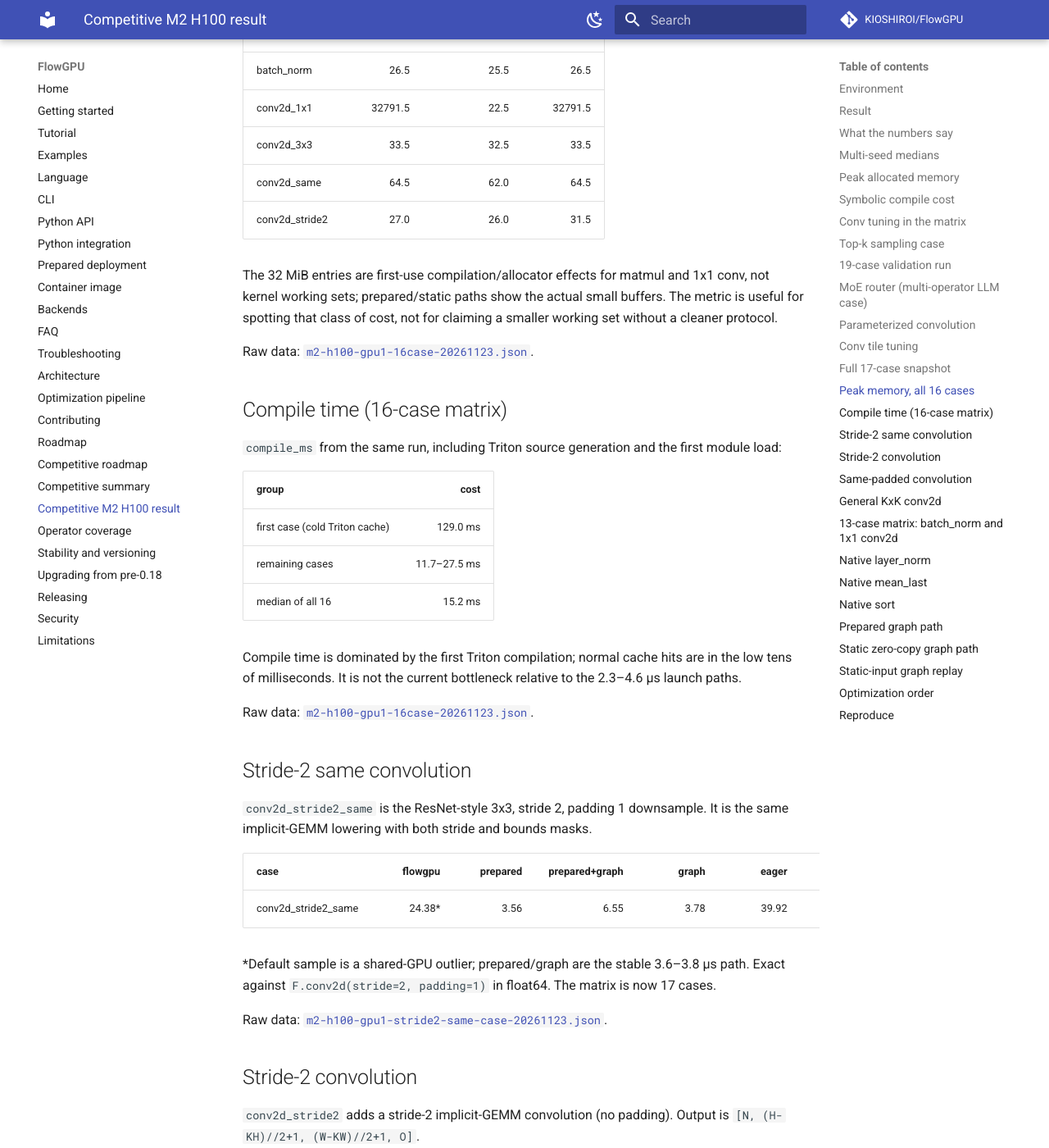
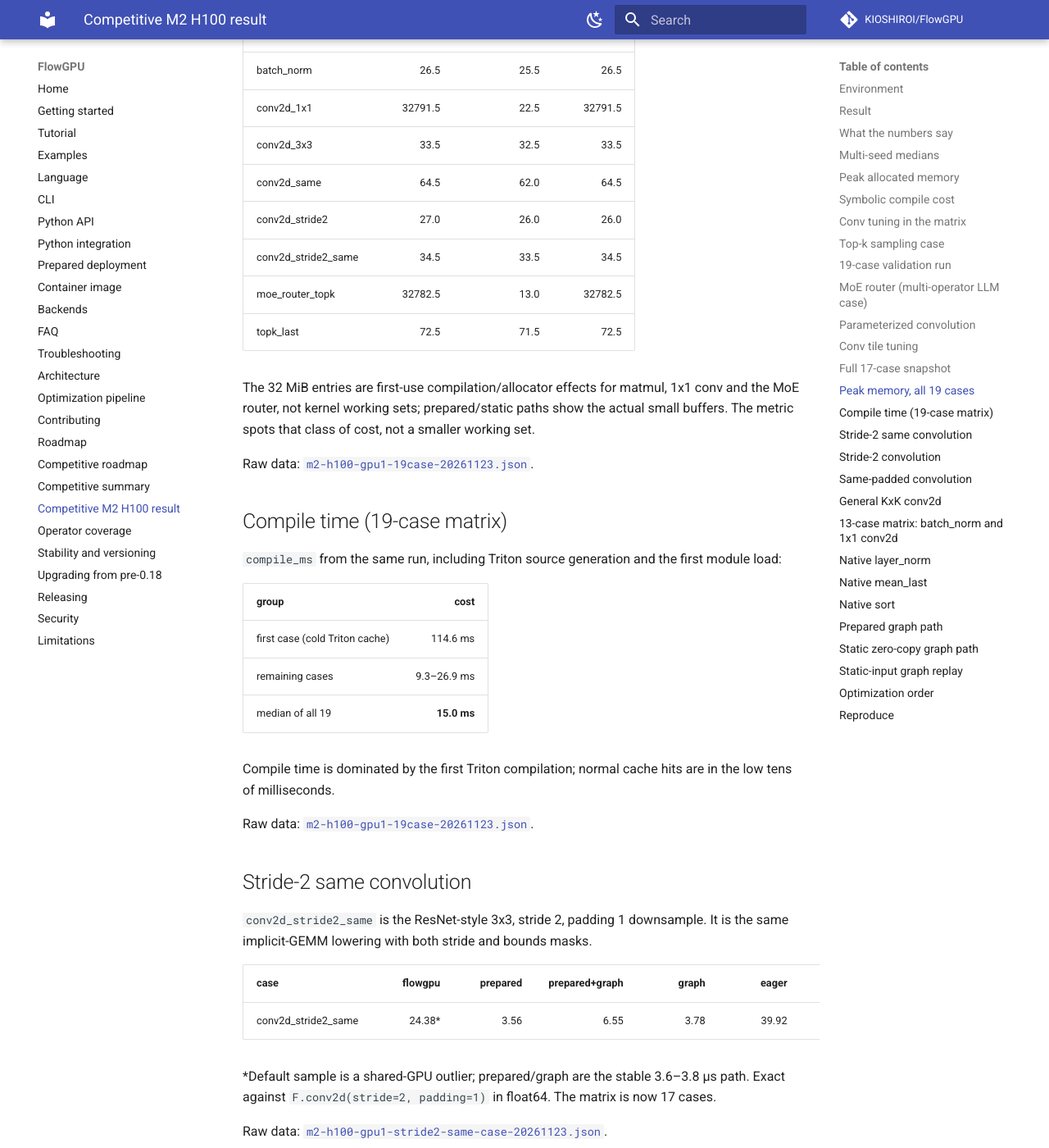
Before and after one commit to KIOSHIROI/FlowGPU, an MkDocs documentation site: the page built from docs/user-guide/competitive-m2-h100.md, in a window 1280 px wide and 1400 px high, scrolled down 8568 px. Shown: the whole window at 82% size. Built offline with MkDocs 1.6.1 and Material for MkDocs 9.7.7, drawn with Linux system fonts in a browser that asks for light colours; comment, search, counter and statistics services are not loaded; some of the changed text lies outside the part shown.

Commit message:
Release 0.53.0: 19-case compile/memory report
- Update compile-time and peak-memory sections to all 19 cases.
- MoE shows the same 32 MiB first-use allocation effect as matmul/1x1 conv.

```diff
--- a/docs/user-guide/competitive-m2-h100.md
+++ b/docs/user-guide/competitive-m2-h100.md
@@ -291,7 +291,7 @@ kernel-level regression.
 
 Raw data: [`m2-h100-gpu1-17case-20261123.json`](https://github.com/KIOSHIROI/FlowGPU/blob/main/benchmarks/competitive/measurements/m2-h100-gpu1-17case-20261123.json).
 
-## Peak memory, all 16 cases
+## Peak memory, all 19 cases
 
 `max_memory_allocated()` in KiB, including first-use compilation allocations:
 
@@ -312,32 +312,33 @@ Raw data: [`m2-h100-gpu1-17case-20261123.json`](https://github.com/KIOSHIROI/Flo
 | conv2d_1x1 | 32791.5 | 22.5 | 32791.5 |
 | conv2d_3x3 | 33.5 | 32.5 | 33.5 |
 | conv2d_same | 64.5 | 62.0 | 64.5 |
-| conv2d_stride2 | 27.0 | 26.0 | 31.5 |
+| conv2d_stride2 | 27.0 | 26.0 | 26.0 |
+| conv2d_stride2_same | 34.5 | 33.5 | 34.5 |
+| moe_router_topk | 32782.5 | 13.0 | 32782.5 |
+| topk_last | 72.5 | 71.5 | 72.5 |
 
-The 32 MiB entries are first-use compilation/allocator effects for matmul and
-1x1 conv, not kernel working sets; prepared/static paths show the actual small
-buffers. The metric is useful for spotting that class of cost, not for claiming
-a smaller working set without a cleaner protocol.
+The 32 MiB entries are first-use compilation/allocator effects for matmul,
+1x1 conv and the MoE router, not kernel working sets; prepared/static paths show
+the actual small buffers. The metric spots that class of cost, not a smaller
+working set.
 
-Raw data: [`m2-h100-gpu1-16case-20261123.json`](https://github.com/KIOSHIROI/FlowGPU/blob/main/benchmarks/competitive/measurements/m2-h100-gpu1-16case-20261123.json).
+Raw data: [`m2-h100-gpu1-19case-20261123.json`](https://github.com/KIOSHIROI/FlowGPU/blob/main/benchmarks/competitive/measurements/m2-h100-gpu1-19case-20261123.json).
 
-## Compile time (16-case matrix)
+## Compile time (19-case matrix)
 
-`compile_ms` from the same run, including Triton source generation and the
-first module load:
+`compile_ms` from the same run, including Triton source generation and the first
+module load:
 
 | group | cost |
 |---|---:|
-| first case (cold Triton cache) | 129.0 ms |
-| remaining cases | 11.7–27.5 ms |
-| median of all 16 | 15.2 ms |
+| first case (cold Triton cache) | 114.6 ms |
+| remaining cases | 9.3–26.9 ms |
+| median of all 19 | **15.0 ms** |
 
 Compile time is dominated by the first Triton compilation; normal cache hits
-are in the low tens of milliseconds. It is not the current bottleneck relative
-to the 2.3–4.6 µs launch paths.
+are in the low tens of milliseconds.
 
-Raw data: [`m2-h100-gpu1-16case-20261123.json`](https://github.com/KIOSHIROI/FlowGPU/blob/main/benchmarks/competitive/measurements/m2-h100-gpu1-16case-20261123.json).
-
+Raw data: [`m2-h100-gpu1-19case-20261123.json`](https://github.com/KIOSHIROI/FlowGPU/blob/main/benchmarks/competitive/measurements/m2-h100-gpu1-19case-20261123.json).
 
 ## Stride-2 same convolution
 
--- a/pyproject.toml
+++ b/pyproject.toml
@@ -4,7 +4,7 @@ build-backend = "setuptools.build_meta"
 
 [project]
 name = "flowgpu"
-version = "0.52.1"
+version = "0.53.0"
 description = "A dataflow DSL compiler for GPU operator pipelines targeting Triton and a portable reference backend"
 authors = [{name = "The FlowGPU Authors"}]
 keywords = ["compiler", "triton", "dataflow", "dsl", "gpu", "llm"]
```
Also changed, not shown: CHANGELOG.md (+5 -0 lines), PUBLIC_RELEASE.md (+1 -1 lines), 3 other files.
